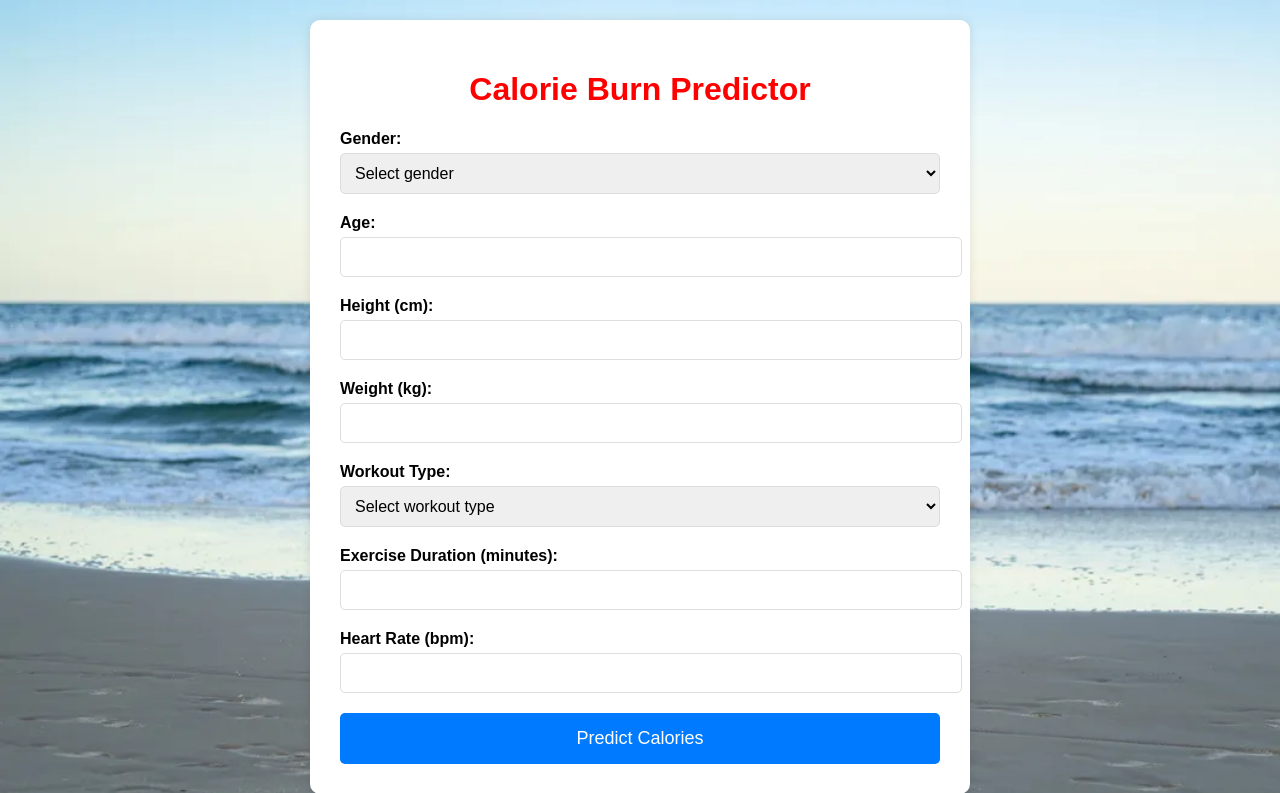
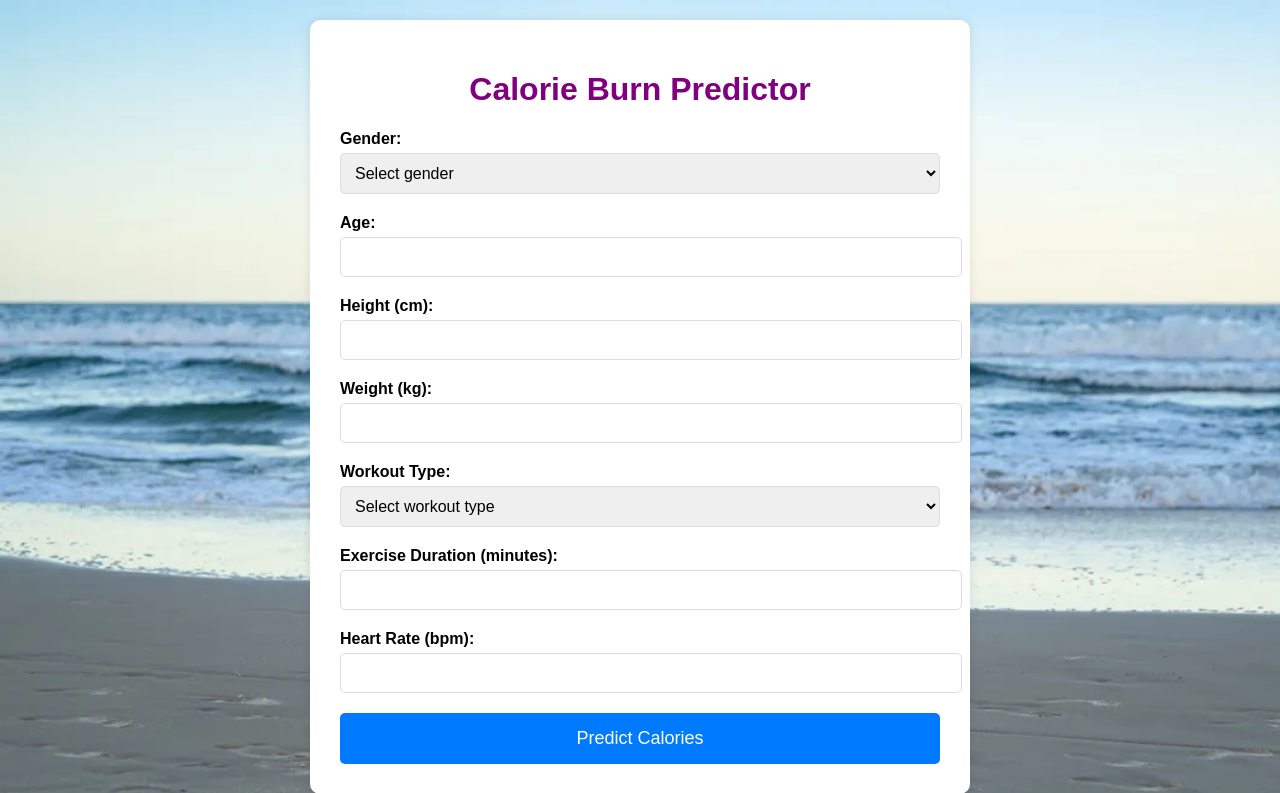
Before and after one commit to christinatongtong/Calories-Estimator, a Flask app: page / in a window 1280 px wide. Shown: the top 793 px of the page. Run offline with Flask 3, Linux system fonts and the light colour scheme; parts of the project's set-up code (start-up, migrations or seed data) failed here and were passed over.

Commit message:
LLM: Can you change the h1 text to purple?

```diff
--- a/static/style.css
+++ b/static/style.css
@@ -17,7 +17,7 @@ body {
 
 h1 {
     text-align: center;
-    color: red;
+    color: purple;
 }
 
 .form-group {
```
